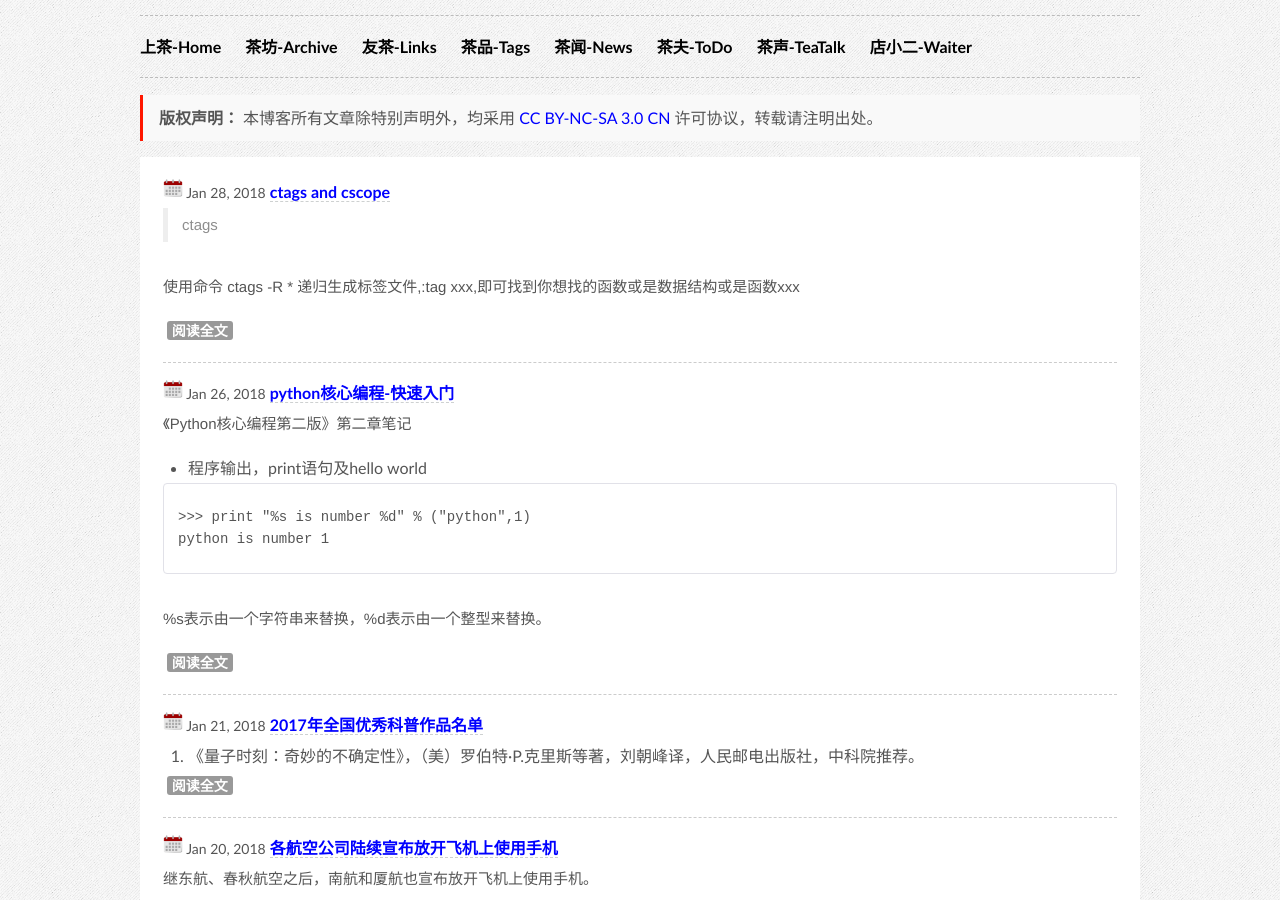
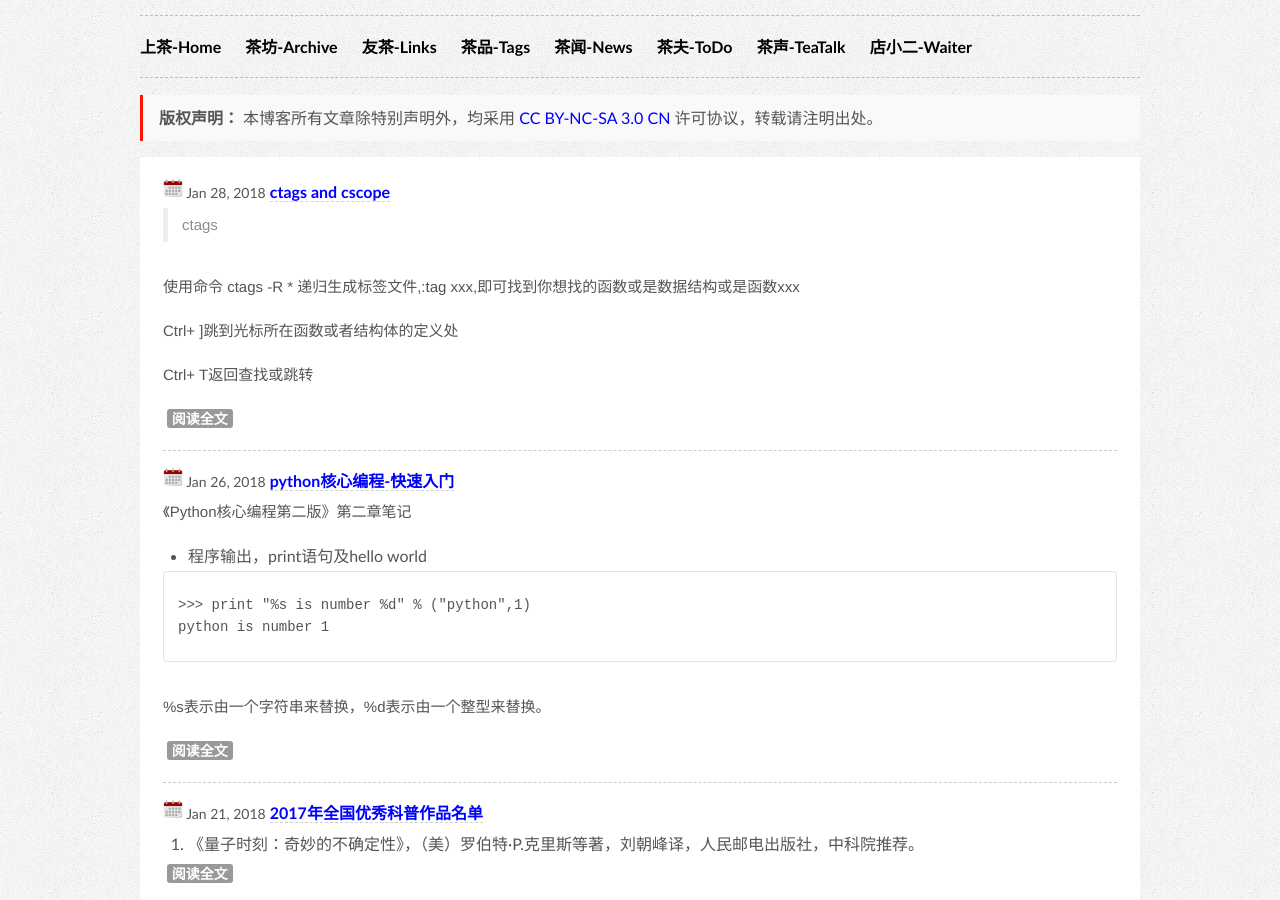
Before and after one commit to fk1091889767/tanwubin.github.io, a Jekyll site: the page built from index.html, in a window 1280 px wide and 900 px high. Built offline with Jekyll 4.4.1, drawn with Linux system fonts in a browser that asks for light colours; comment, search, counter and statistics services are not loaded.

Commit message:
ctags how to use

```diff
--- a/_posts/2018-01-28-ctags-cscope.md
+++ b/_posts/2018-01-28-ctags-cscope.md
@@ -10,6 +10,10 @@ published: true
 > ctags
 
 使用命令 ctags -R * 递归生成标签文件,:tag xxx,即可找到你想找的函数或是数据结构或是函数xxx
+
+Ctrl+ ]跳到光标所在函数或者结构体的定义处
+
+Ctrl+ T返回查找或跳转
 &nbsp;
 >cscope
 
```
